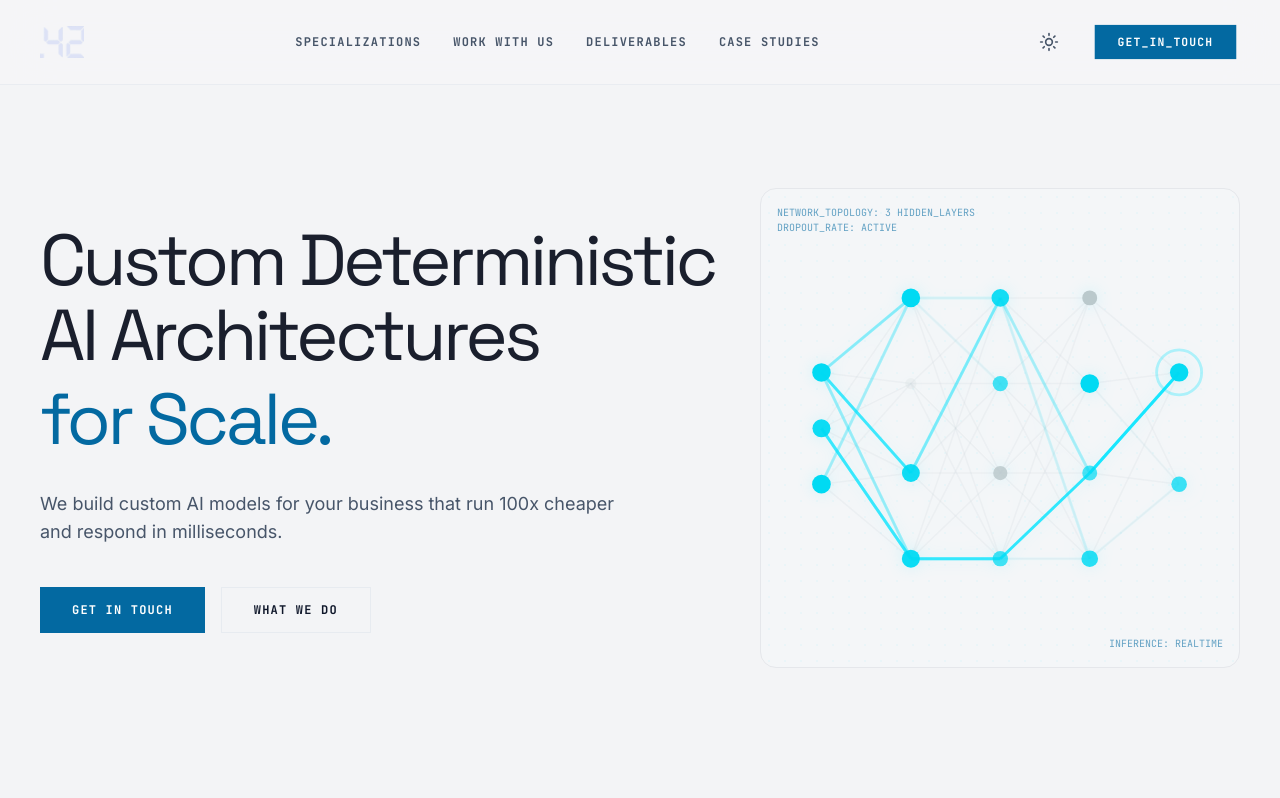
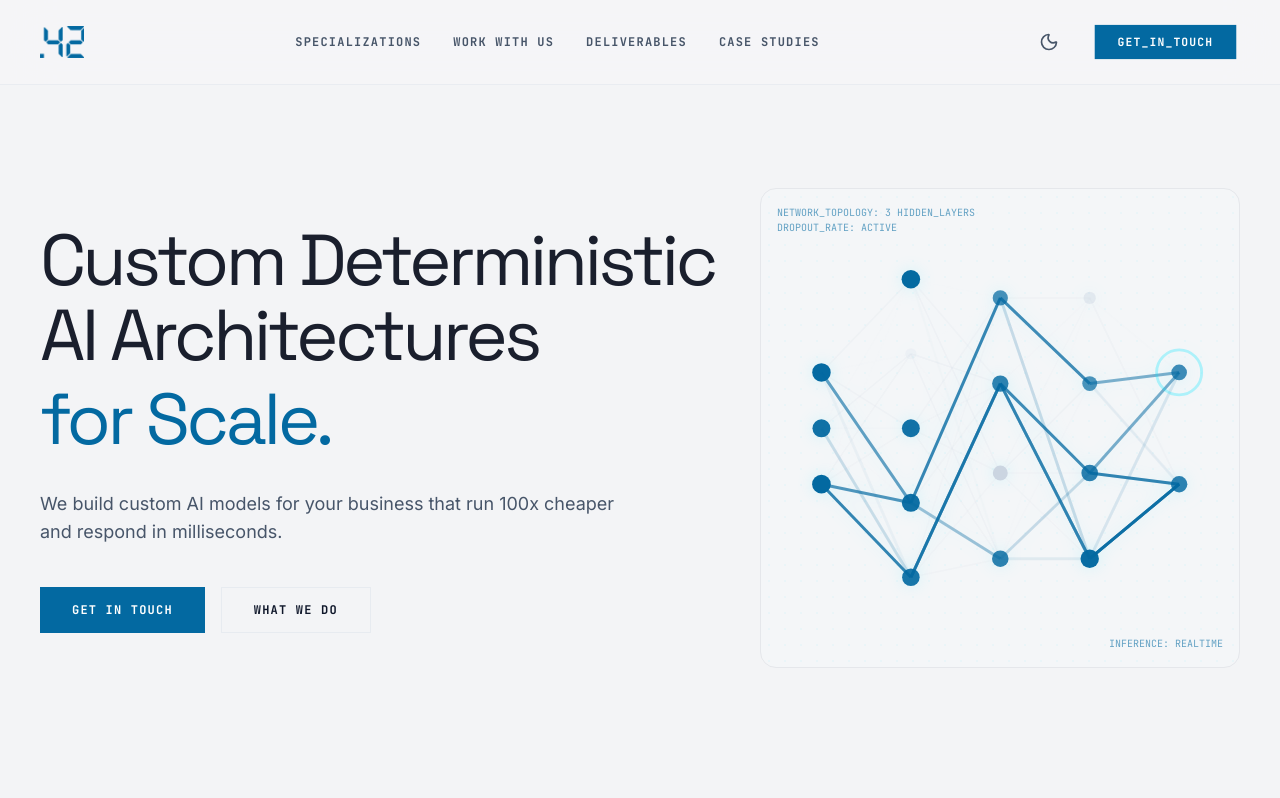
Before and after one commit to opensourcepundits/dot42, a React (Vite) app: page / in a window 1280 px wide. Shown: the top 798 px of the page. Built offline with nearby package versions, Linux system fonts and the light colour scheme.

Commit message:
light mode revamp

```diff
--- a/src/components/Footer.tsx
+++ b/src/components/Footer.tsx
@@ -1,6 +1,20 @@
 import { Code2, Terminal } from "lucide-react";
+import { useState, useEffect } from "react";
 
 export function Footer() {
+  const [isDarkMode, setIsDarkMode] = useState(false);
+
+  useEffect(() => {
+    setIsDarkMode(document.documentElement.classList.contains("dark"));
+
+    const observer = new MutationObserver(() => {
+      setIsDarkMode(document.documentElement.classList.contains("dark"));
+    });
+
+    observer.observe(document.documentElement, { attributes: true, attributeFilter: ["class"] });
+    return () => observer.disconnect();
+  }, []);
+
   const scrollToTop = () => {
     window.scrollTo({
       top: 0,
@@ -13,9 +27,9 @@ export function Footer() {
       <div className="flex flex-col items-center md:items-start gap-6">
         <div className="flex items-center cursor-pointer" onClick={scrollToTop}>
           <img
-            src="/logo.png"
+            src={isDarkMode ? "/logo.png" : "/logo-dark.png"}
             alt="Company Logo"
-            className="h-8 w-auto object-contain md:h-8"
+            className="h-8 w-auto object-contain transition-all duration-300 md:h-8"
           />
         </div>
         <p className="font-label-caps text-label-caps tracking-widest text-on-surface-variant max-w-xs text-center md:text-left leading-loose uppercase">
--- a/src/components/Header.tsx
+++ b/src/components/Header.tsx
@@ -4,20 +4,20 @@ import { motion, AnimatePresence } from "motion/react";
 
 export function Header() {
   const [isMobileMenuOpen, setIsMobileMenuOpen] = useState(false);
-  const [isLightMode, setIsLightMode] = useState(false);
+  const [isDarkMode, setIsDarkMode] = useState(false);
 
   useEffect(() => {
     // Check initial preference from class on html element or default to false
-    setIsLightMode(document.documentElement.classList.contains("light"));
+    setIsDarkMode(document.documentElement.classList.contains("dark"));
   }, []);
 
-  const toggleLightMode = () => {
-    setIsLightMode((prev) => {
+  const toggleDarkMode = () => {
+    setIsDarkMode((prev) => {
       const next = !prev;
       if (next) {
-        document.documentElement.classList.add("light");
+        document.documentElement.classList.add("dark");
       } else {
-        document.documentElement.classList.remove("light");
+        document.documentElement.classList.remove("dark");
       }
       return next;
     });
@@ -42,9 +42,9 @@ export function Header() {
       <header className="fixed top-0 w-full z-[110] bg-surface/90 backdrop-blur-xl border-b border-outline-variant/30 flex justify-between items-center px-6 md:px-10 py-5 md:py-6">
         <div className="flex items-center cursor-pointer" onClick={scrollToTop}>
           <img
-            src="/logo.png"
+            src={isDarkMode ? "/logo.png" : "/logo-dark.png"}
             alt="Company Logo"
-            className={`h-8 w-auto object-contain transition-all duration-300 ${isLightMode ? 'invert' : ''}`}
+            className="h-8 w-auto object-contain transition-all duration-300"
           />
         </div>
 
@@ -62,11 +62,11 @@ export function Header() {
 
         <div className="hidden md:flex items-center gap-6">
           <button
-            onClick={toggleLightMode}
+            onClick={toggleDarkMode}
             className="text-on-surface-variant hover:text-primary-container transition-colors p-2 rounded-full hover:bg-surface-container-low"
-            aria-label="Toggle light mode"
+            aria-label="Toggle dark mode"
           >
-            {isLightMode ? <Moon className="w-5 h-5" /> : <Sun className="w-5 h-5" />}
+            {isDarkMode ? <Sun className="w-5 h-5" /> : <Moon className="w-5 h-5" />}
           </button>
           <a
             className="bg-primary-container text-on-primary font-label-caps text-label-caps px-6 py-3 scale-95 active:scale-90 transition-transform hover:brightness-110 uppercase"
@@ -78,11 +78,11 @@ export function Header() {
 
         <div className="md:hidden flex items-center gap-2">
           <button
-            onClick={toggleLightMode}
+            onClick={toggleDarkMode}
             className="text-on-surface-variant hover:text-primary-container p-2"
-            aria-label="Toggle light mode"
+            aria-label="Toggle dark mode"
           >
-            {isLightMode ? <Moon size={20} /> : <Sun size={20} />}
+            {isDarkMode ? <Sun size={20} /> : <Moon size={20} />}
           </button>
           <button
             onClick={() => setIsMobileMenuOpen(!isMobileMenuOpen)}
--- a/src/components/Hero.tsx
+++ b/src/components/Hero.tsx
@@ -2,13 +2,13 @@ import { motion } from "motion/react";
 
 const networkLayers = [
   { id: 'i', x: 2, nodes: [35, 50, 65] },
-  { id: 'h1', x: 26, nodes: [15, 38, 62, 85] },
+  { id: 'h1', x: 26, nodes: [10, 30, 50, 70, 90] },
   { id: 'h2', x: 50, nodes: [15, 38, 62, 85] },
   { id: 'h3', x: 74, nodes: [15, 38, 62, 85] },
   { id: 'o', x: 98, nodes: [35, 65] }
 ];
 
-const networkLinks: Array<{id: string, x1: number, y1: number, x2: number, y2: number}> = [];
+const networkLinks: Array<{id: string, x1: number, y1: number, x2: number, y2: number, delay: number, duration: number}> = [];
 for (let l = 0; l < networkLayers.length - 1; l++) {
   const sourceLayer = networkLayers[l];
   const targetLayer = networkLayers[l+1];
@@ -17,7 +17,9 @@ for (let l = 0; l < networkLayers.length - 1; l++) {
       networkLinks.push({
         id: `link-${sourceLayer.id}${sIdx}-${targetLayer.id}${tIdx}`,
         x1: sourceLayer.x, y1: sourceLayer.nodes[sIdx],
-        x2: targetLayer.x, y2: targetLayer.nodes[tIdx]
+        x2: targetLayer.x, y2: targetLayer.nodes[tIdx],
+        delay: Math.random() * 5,
+        duration: 3 + Math.random() * 4
       });
     }
   }
@@ -28,7 +30,7 @@ const numPaths = 12;
 for (let p=0; p < numPaths; p++) {
   const path = [];
   path.push([0, 1, 2][Math.floor(Math.random() * 3)]); // i
-  path.push([0, 2, 3][Math.floor(Math.random() * 3)]); // h1
+  path.push([0, 2, 3, 4][Math.floor(Math.random() * 4)]); // h1
   path.push([0, 1, 3][Math.floor(Math.random() * 3)]); // h2
   path.push([1, 2, 3][Math.floor(Math.random() * 3)]); // h3
   path.push([0, 1][Math.floor(Math.random() * 2)]); // o
@@ -98,13 +100,15 @@ export function Hero() {
             <div className="absolute inset-0 bg-[radial-gradient(circle_at_center,rgba(0,229,255,0.04)_1px,transparent_1px)] bg-[length:16px_16px]" />
             <svg viewBox="0 0 100 100" className="w-[90%] h-[90%] z-10 overflow-visible drop-shadow-[0_0_8px_rgba(0,229,255,0.15)]">
               {networkLinks.map(link => (
-                <line
+                <motion.line
                   key={`${link.id}-base`}
                   x1={link.x1} y1={link.y1}
                   x2={link.x2} y2={link.y2}
-                  stroke="#bac9cc"
+                  stroke="var(--color-outline-variant)"
                   strokeWidth="0.4"
-                  strokeOpacity="0.15"
+                  initial={{ opacity: 0 }}
+                  animate={{ opacity: [0, 0.15, 0] }}
+                  transition={{ duration: link.duration, repeat: Infinity, delay: link.delay, ease: "linear" }}
                 />
               ))}
 
@@ -113,7 +117,7 @@ export function Hero() {
                   key={link.id}
                   x1={link.x1} y1={link.y1}
                   x2={link.x2} y2={link.y2}
-                  stroke="#00e5ff"
+                  stroke="var(--color-primary-container)"
                   strokeWidth="0.8"
                   initial={{ opacity: 0 }}
                   animate={{ opacity: [0, 0.8, 0, 0] }}
@@ -126,7 +130,7 @@ export function Hero() {
                 <motion.circle
                   key={node.id}
                   cx={node.x} cy={node.y}
-                  fill={node.dropsOut ? "#bac9cc" : "#00daf3"}
+                  fill={node.dropsOut ? "var(--color-outline-variant)" : "var(--color-primary-container)"}
                   animate={
                     node.dropsOut
                       ? { opacity: [1, 1, 0.15, 0.15, 1], r: [2, 2, 1.5, 1.5, 2] }
```
Also changed, not shown: public/logo-dark.png (added).
